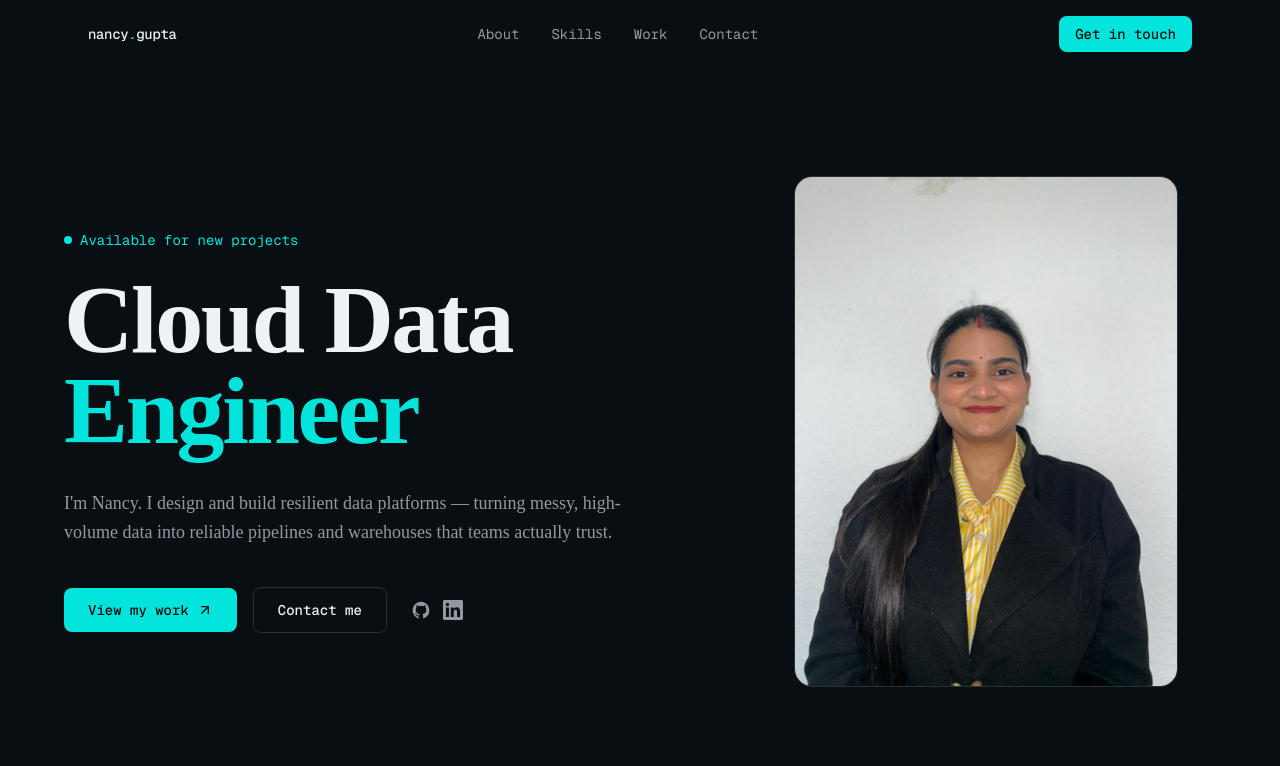
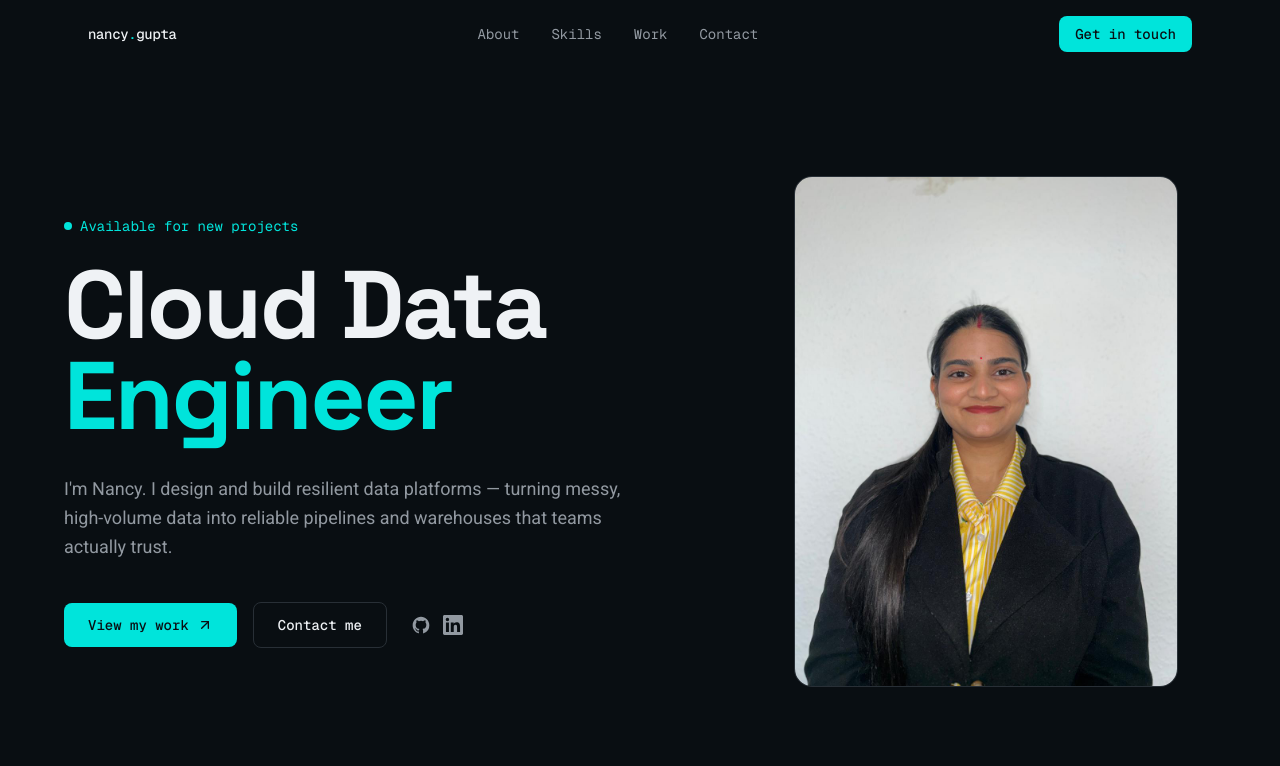
Before and after one commit to nancydhusar/portfolio-website, a Next.js app: page / in a window 1280 px wide. Shown: the top 766 px of the page. Built offline with nearby package versions, Linux system fonts and the light colour scheme.

Commit message:
Again changing fonts

```diff
--- a/app/globals.css
+++ b/app/globals.css
@@ -5,9 +5,9 @@
 @custom-variant dark (&:is(.dark *));
 
 @theme inline {
-  --font-heading: var(--font-roboto), sans-serif;
+  --font-heading: var(--font-space-grotesk), var(--font-sans);
   --font-sans: var(--font-roboto), sans-serif;
-  --font-mono: var(--font-geist-mono), 'Geist Mono Fallback';
+  --font-mono: var(--font-jetbrains-mono), monospace;
   --color-sidebar-ring: var(--sidebar-ring);
   --color-sidebar-border: var(--sidebar-border);
   --color-sidebar-accent-foreground: var(--sidebar-accent-foreground);
--- a/app/layout.tsx
+++ b/app/layout.tsx
@@ -1,11 +1,15 @@
 import { Analytics } from '@vercel/analytics/next'
 import type { Metadata, Viewport } from 'next'
-import { Geist, Geist_Mono, Space_Grotesk } from 'next/font/google'
+import { Roboto, Geist_Mono, Space_Grotesk } from 'next/font/google'
 import './globals.css'
 
-const geistSans = Geist({ variable: '--font-geist-sans', subsets: ['latin'] })
-const geistMono = Geist_Mono({
-  variable: '--font-geist-mono',
+const roboto = Roboto({
+  variable: '--font-roboto',
+  subsets: ['latin'],
+  weight: ['300', '400', '500', '700'],
+})
+const jetbrainsMono = Geist_Mono({
+  variable: '--font-jetbrains-mono',
   subsets: ['latin'],
 })
 const spaceGrotesk = Space_Grotesk({
@@ -50,7 +54,7 @@ export default function RootLayout({
   return (
     <html
       lang="en"
-      className={`dark ${geistSans.variable} ${geistMono.variable} ${spaceGrotesk.variable} bg-background`}
+      className={`dark ${roboto.variable} ${spaceGrotesk.variable} ${jetbrainsMono.variable} bg-background`}
     >
       <body className="font-sans antialiased">
         {children}
```
